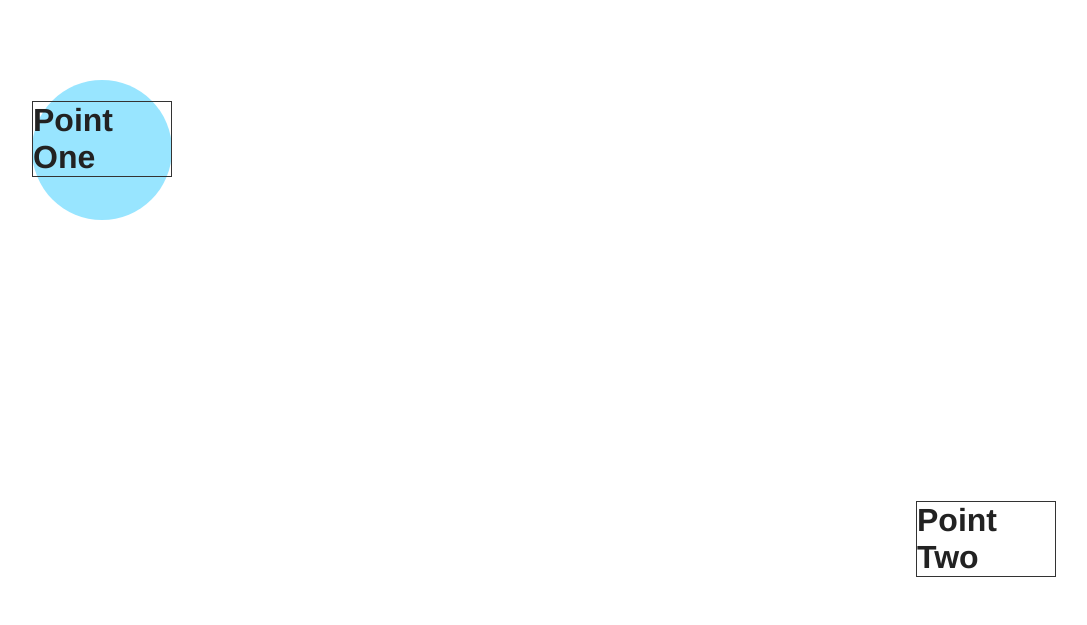
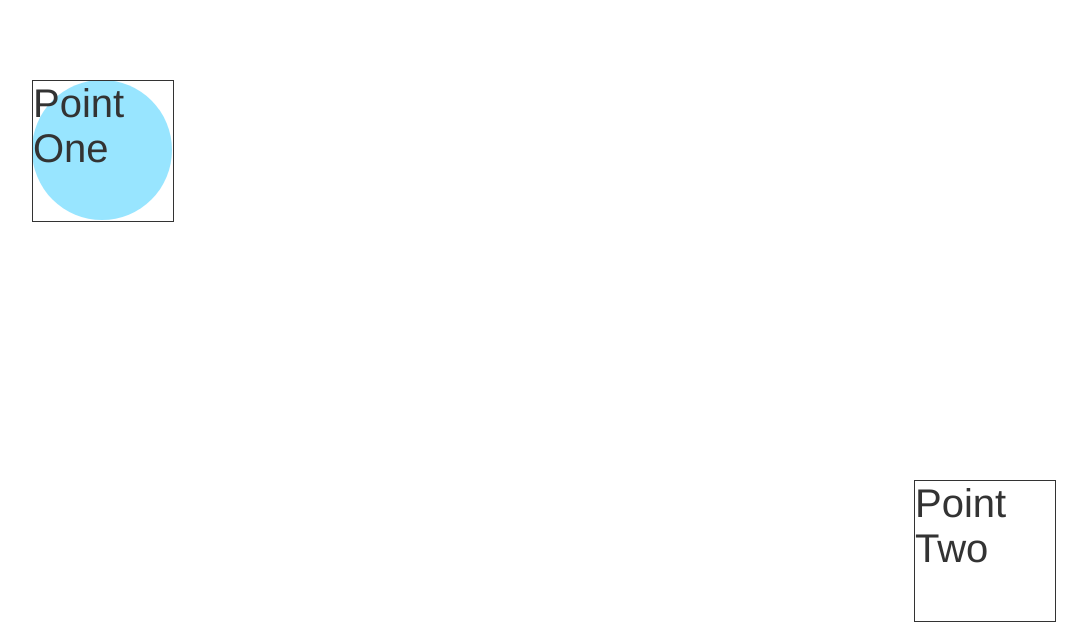
Before and after one commit to JoahG/pop-nav, a plain HTML site: page index.html in a window 1280 px wide. Shown: the top 625 px of the page, without its empty margins (96-1183 px from the left). Drawn offline with nearby package versions, Linux system fonts and the light colour scheme.

Commit message:
duh moment

```diff
--- a/index.html
+++ b/index.html
@@ -11,15 +11,11 @@
 
 	<body>
 		<div class="container">
-			<div id="point-one">
-				<h1>Point One</h1>
-				<div class="dot" id="one">
-				</div>
+			<a href="#point-two" id="point-one">Point One</a>
+			<div class="dot" id="one">
 			</div>
 
-			<div id="point-two">
-				<h1>Point Two</h1>
-			</div>
+			<a href="#point-one" id="point-two">Point Two</a>
 		</div>
 	</body>
 </html>
--- a/stylesheet.css
+++ b/stylesheet.css
@@ -3,8 +3,20 @@ body {
 	color: #222;
 }
 
-h1 {
+a {
+	display: block;
+	font-size: 40px;
 	border: 1px solid #333;
+	text-decoration: none;
+	color: #333;
+}
+
+a:hover {
+	color: #111;
+}
+
+a:visited {
+	color: #333;
 }
 
 .container, .overlay {
@@ -27,11 +39,9 @@ h1 {
 }
 
 .dot {
-	top: 0;
-	left: 0;
+	position: absolute;
 	background-color: #3cf;
 	border-radius: 100%;
-	position: absolute;
 	z-index: -1;
 	opacity: 0.5;
 }
@@ -47,12 +57,12 @@ h1 {
 	width: 140px;
 }
 
-#point-one {
+#point-one, #one {
 	top: 5%;
 	left: 10%;
 }
 
-#point-two {
+#point-two, #two {
 	top: 30%;
 	right: 10%;
 }
```
